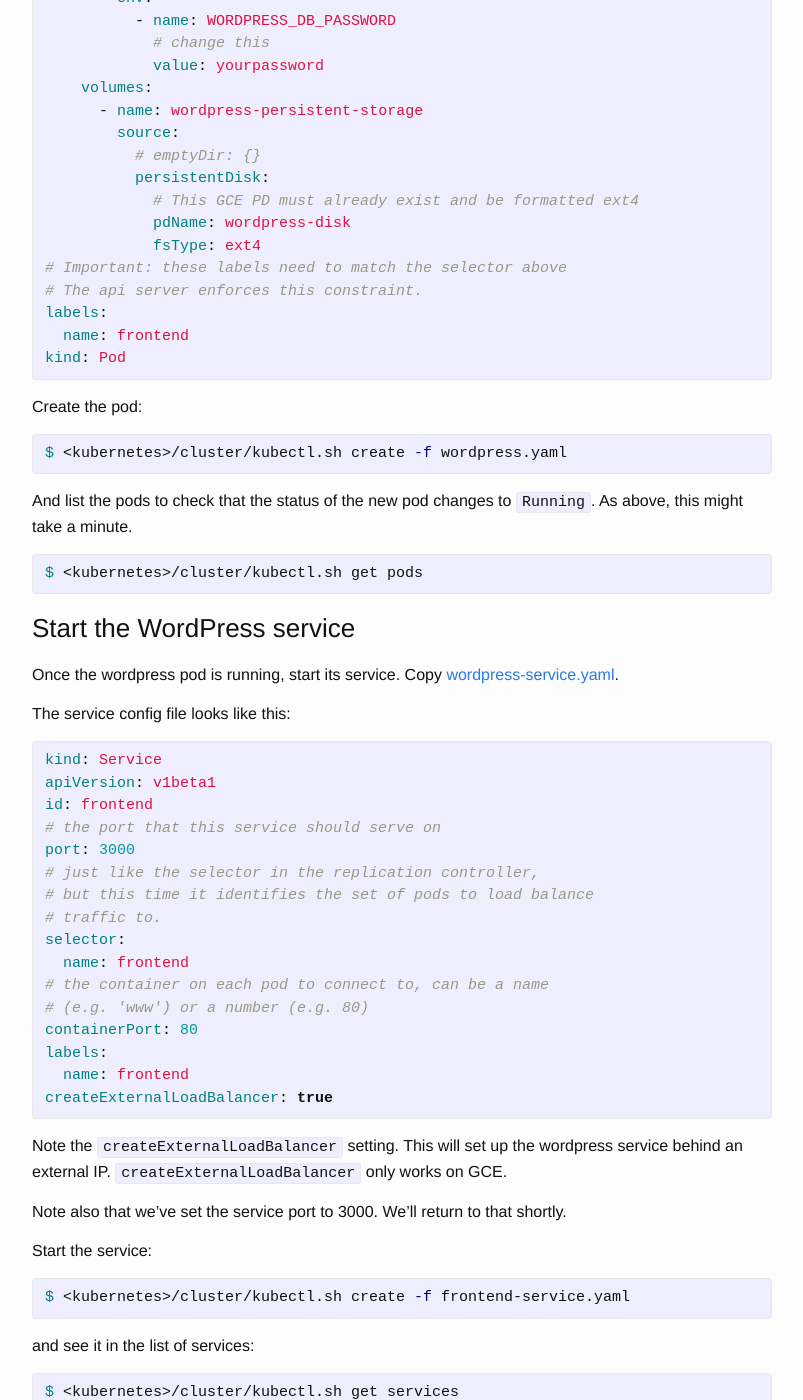
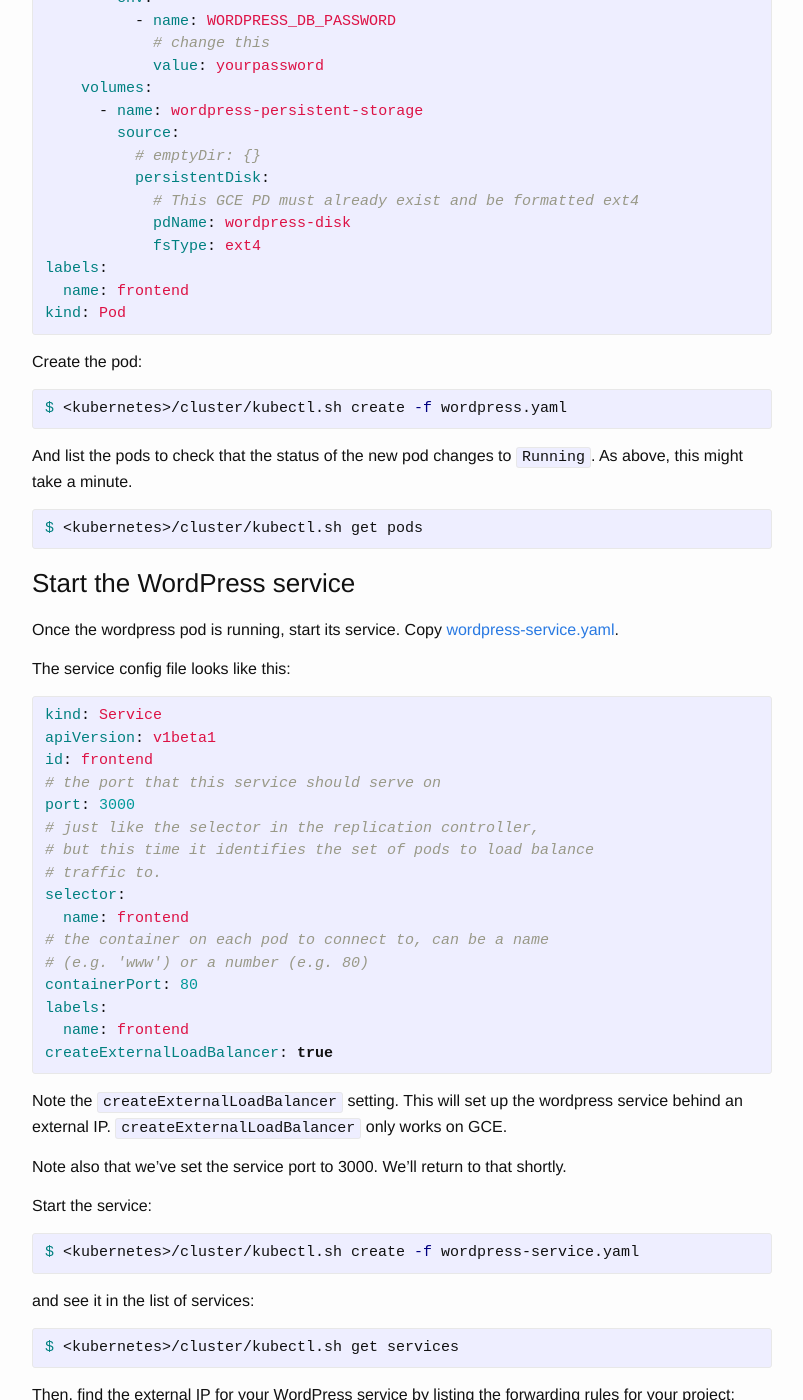
Before and after one commit to amygdala/amygdala.github.io, a Jekyll site: the page built from _posts/2015-01-10-k8s1.markdown, in a window 1280 px wide and 1400 px high, scrolled down 4604 px. Shown: the whole window, without its empty margins (238-1041 px from the left). Built offline with Jekyll 4.4.1, drawn with Linux system fonts in a browser that asks for light colours.

```diff
--- a/_posts/2015-01-10-k8s1.markdown
+++ b/_posts/2015-01-10-k8s1.markdown
@@ -208,8 +208,6 @@
             # This GCE PD must already exist and be formatted ext4
             pdName: wordpress-disk
             fsType: ext4
-# Important: these labels need to match the selector above
-# The api server enforces this constraint.
 labels:
   name: frontend
 kind: Pod
@@ -261,7 +259,7 @@
 Start the service:
 
 {% highlight bash %}
-$ <kubernetes>/cluster/kubectl.sh create -f frontend-service.yaml
+$ <kubernetes>/cluster/kubectl.sh create -f wordpress-service.yaml
 {% endhighlight %}
 
 and see it in the list of services:
```
Also changed, not shown: _posts/2015-03-09-gaephp.markdown (added, +23 -0 lines).
